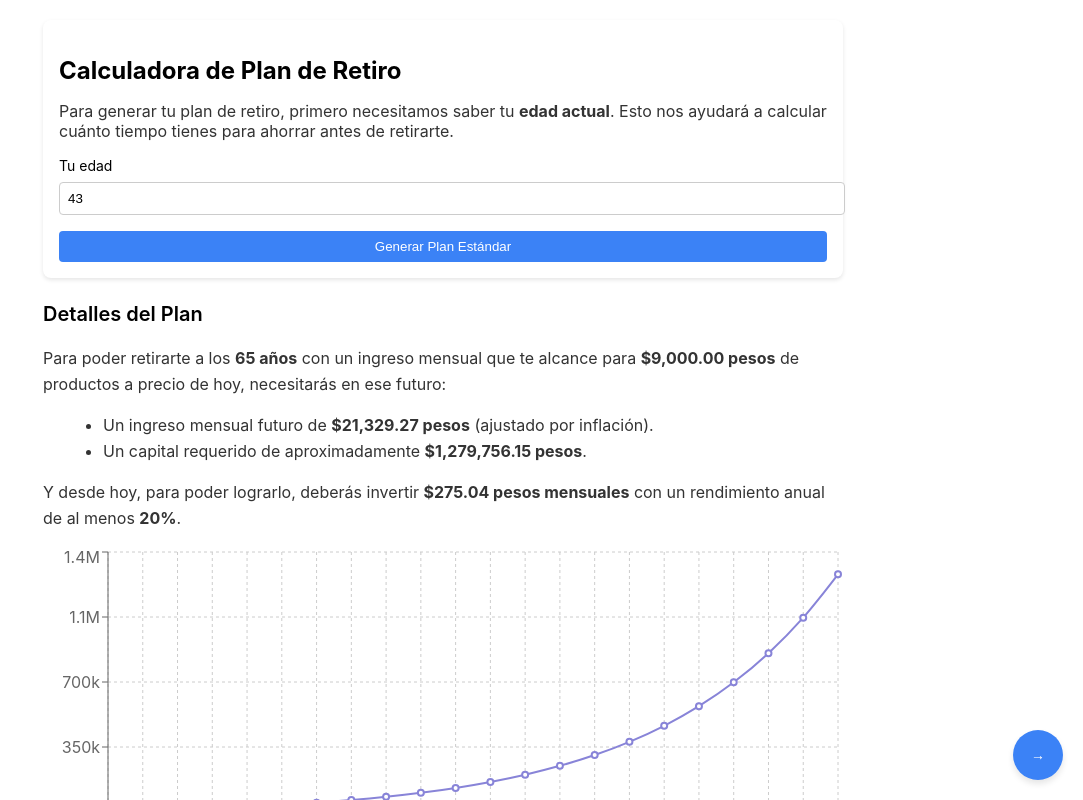
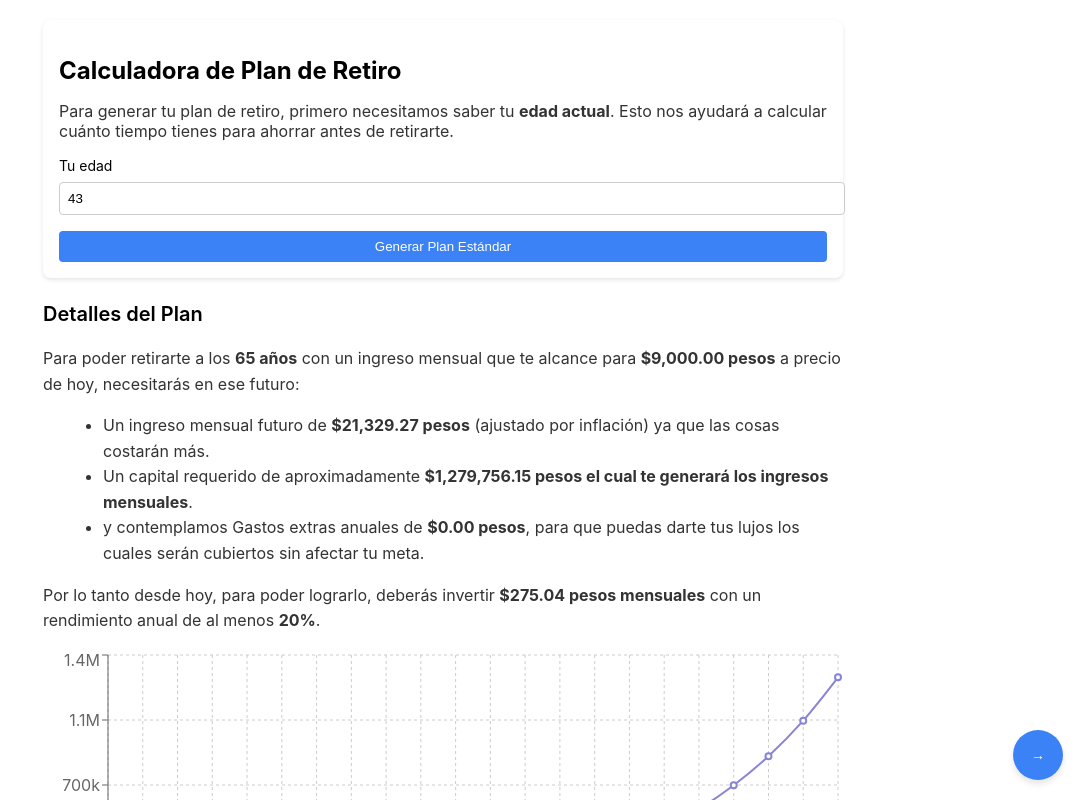
Before and after one commit to Natenun/retirement-calculator, a React (Create React App) app: page / in a window 1280 px wide. Both pictures are taken after a click on the button "Generar Plan Estándar". Shown: the top 800 px of the page, without its empty margins (197-1280 px from the left). Built offline with nearby package versions, Linux system fonts and the light colour scheme.

Commit message:
prrafo plan

```diff
--- a/src/RetirementPlanCalculator.js
+++ b/src/RetirementPlanCalculator.js
@@ -60,20 +60,24 @@ const RetirementPlanCalculator = () => {
       <div style={{ fontSize: "16px", color: "#333", lineHeight: "1.6" }}>
         <p>
           Para poder retirarte a los <strong>{retirementAge} años</strong> con un ingreso mensual que te alcance para{" "}
-          <strong>${formatNumber(desiredIncome)} pesos</strong> de productos a precio de hoy, necesitarás en ese futuro:
+          <strong>${formatNumber(desiredIncome)} pesos</strong> a precio de hoy, necesitarás en ese futuro:
         </p>
         <ul style={{ marginTop: "8px", marginLeft: "20px" }}>
           <li>
             Un ingreso mensual futuro de{" "}
-            <strong>${formatNumber(futureSalary)} pesos</strong> (ajustado por inflación).
+            <strong>${formatNumber(futureSalary)} pesos</strong> (ajustado por inflación) ya que las cosas costarán más.
           </li>
           <li>
             Un capital requerido de aproximadamente{" "}
-            <strong>${formatNumber(requiredCapital)} pesos</strong>.
+            <strong>${formatNumber(requiredCapital)} pesos el cual te generará los ingresos mensuales</strong>.
           </li>
+          <li>
+              y contemplamos Gastos extras anuales de{" "}
+              <strong>${formatNumber(extraExpense)} pesos</strong>, para que puedas darte tus lujos los cuales serán cubiertos sin afectar tu meta.
+            </li>
         </ul>
         <p style={{ marginTop: "16px" }}>
-          Y desde hoy, para poder lograrlo, deberás invertir{" "}
+          Por lo tanto desde hoy, para poder lograrlo, deberás invertir{" "}
           <strong>${formatNumber(monthlyInvestment)} pesos mensuales</strong> con un rendimiento anual de al menos{" "}
           <strong>20%</strong>.
         </p>
```
